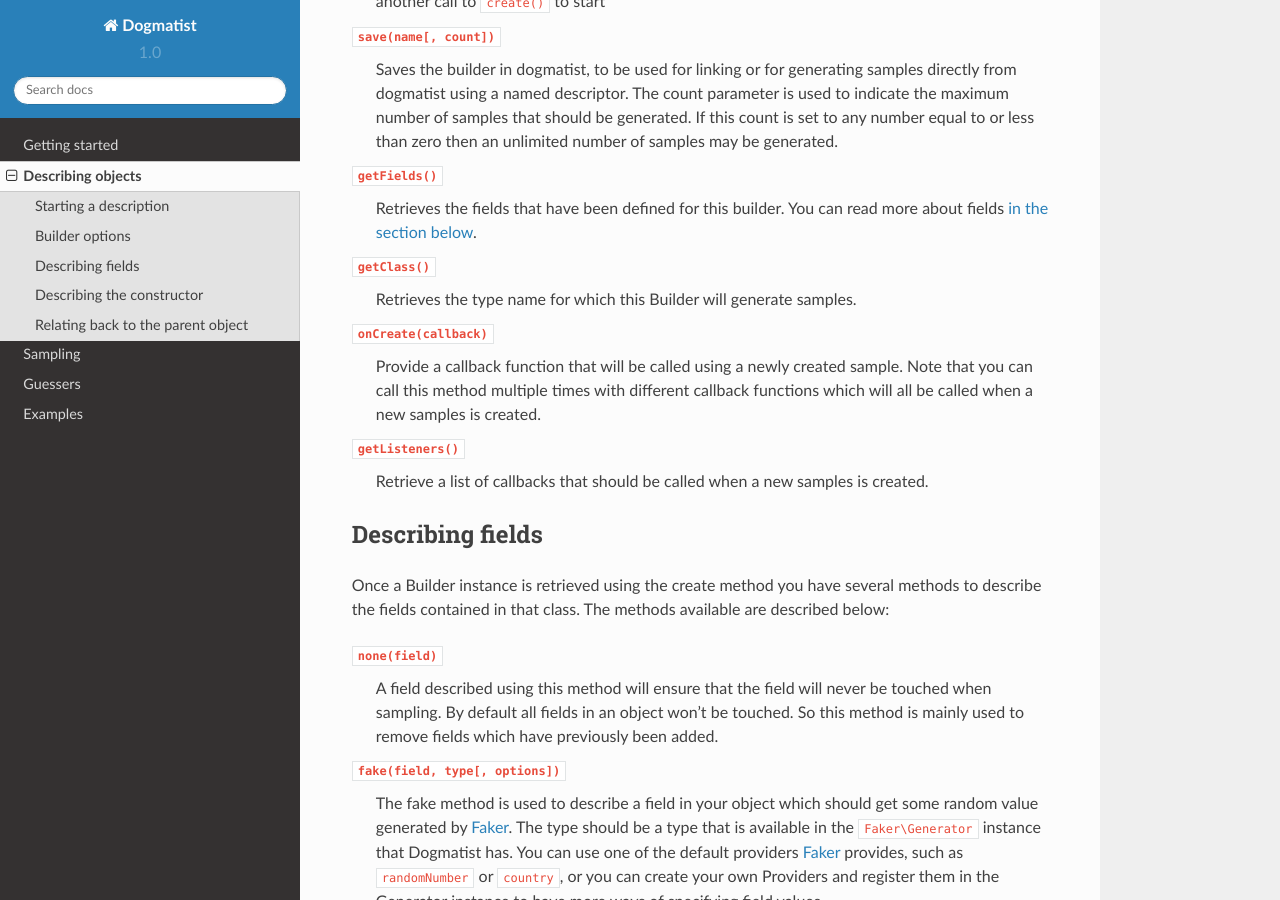
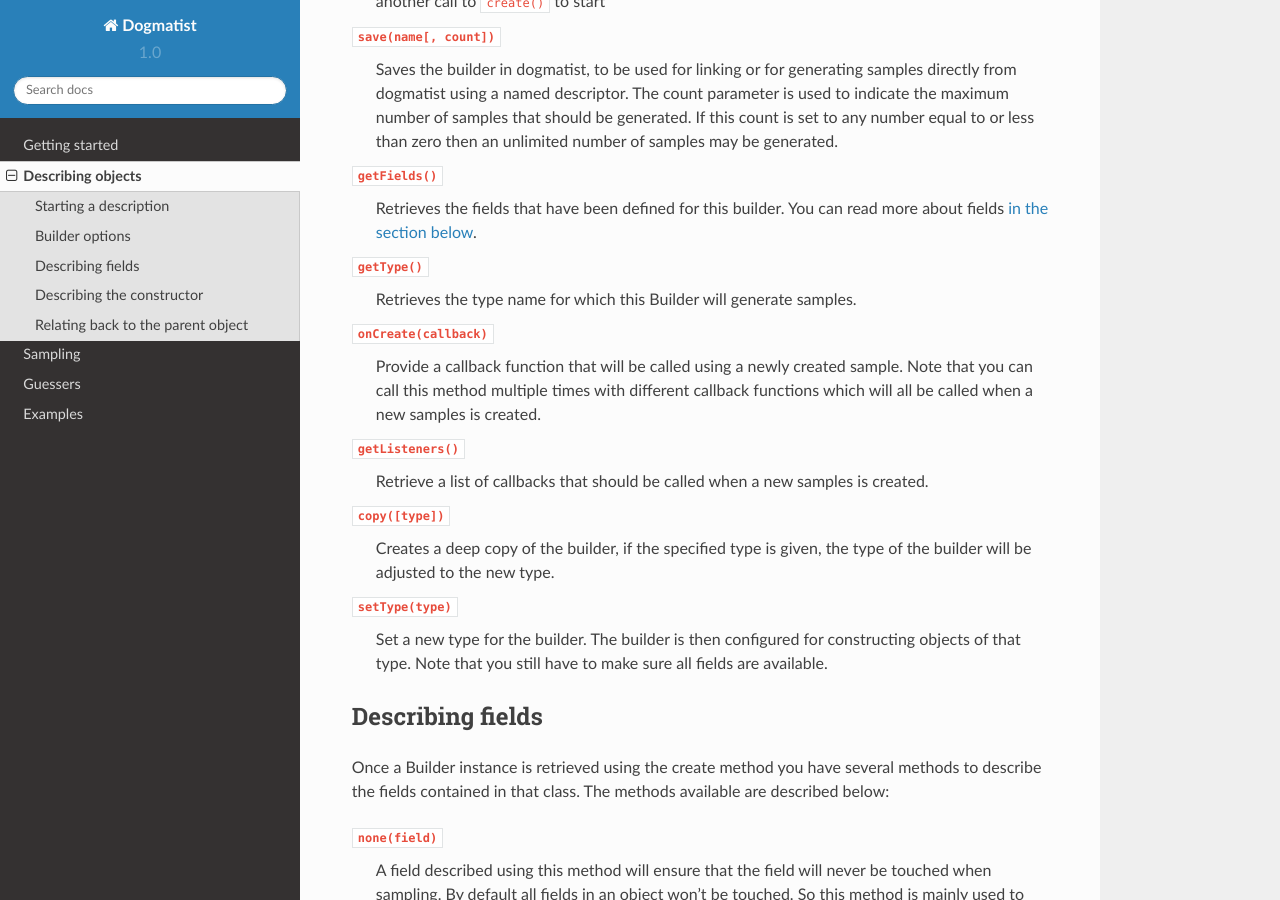
Before and after one commit to bravesheep/dogmatist, a Sphinx documentation site: the page built from docs/describing.rst, in a window 1280 px wide and 900 px high, scrolled down 1825 px. Built offline with Sphinx 7.4.7 and the Read the Docs theme 2.0.0, drawn with Linux system fonts in a browser that asks for light colours.

Commit message:
Added some docs about copies

```diff
--- a/docs/describing.rst
+++ b/docs/describing.rst
@@ -91,7 +91,7 @@
     Retrieves the fields that have been defined for this builder. You can read
     more about fields `in the section below <#fields>`__.
 
-``getClass()``
+``getType()``
     Retrieves the type name for which this Builder will generate samples.
 
 ``onCreate(callback)``
@@ -102,6 +102,15 @@
 ``getListeners()``
     Retrieve a list of callbacks that should be called when a new samples is
     created.
+
+``copy([type])``
+    Creates a deep copy of the builder, if the specified type is given, the
+    type of the builder will be adjusted to the new type.
+
+``setType(type)``
+    Set a new type for the builder. The builder is then configured for
+    constructing objects of that type. Note that you still have to make sure
+    all fields are available.
 
 .. _fields:
 
```
